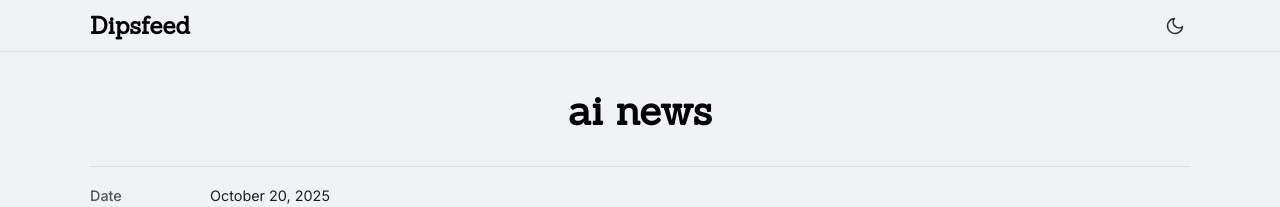
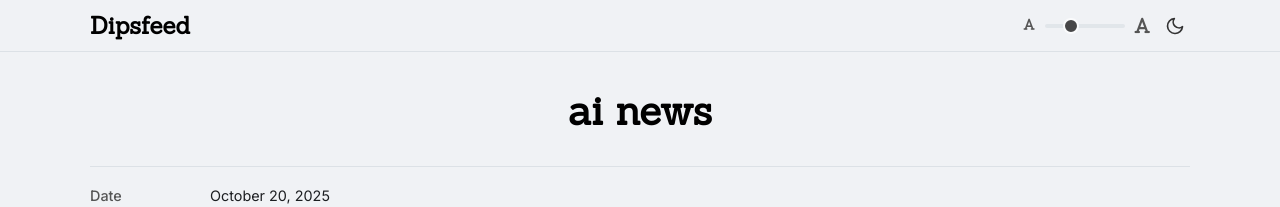
Before and after one commit to dip-bash/dipsfeed, a Jekyll site: the page built from _posts/2025-10-20-my-sec-article.md, in a window 1280 px wide. Shown: the top 207 px of the page. Built offline with Jekyll 4.4.1, drawn with Linux system fonts in a browser that asks for light colours.

Commit message:
Update default.html

```diff
--- a/_layouts/default.html
+++ b/_layouts/default.html
@@ -4,18 +4,36 @@
     <meta charset="UTF-8">
     <meta name="viewport" content="width=device-width, initial-scale=1.0">
     <title>{{ page.title | default: site.title }}</title>
+
+    <!-- This is the link to your stylesheet -->
     <link rel="stylesheet" href="{{ "/assets/css/main.css" | relative_url }}">
-    <link rel="preconnect" href="https://fonts.googleapis.com">
-    <link rel="preconnect" href="https://fonts.gstatic.com" crossorigin>
-    <link href="https://fonts.googleapis.com/css2?family=Fira+Code:wght@400;500;700&display=swap" rel="stylesheet">
+
+    <!-- Font Awesome for Slider Icons -->
+    <link rel="stylesheet" href="https://cdnjs.cloudflare.com/ajax/libs/font-awesome/6.5.2/css/all.min.css">
+
+    <!-- We do NOT need Google Font links here, as they are in main.scss -->
+
 </head>
 <body>
     <header class="site-header">
         <div class="wrapper">
             <a class="site-title" href="{{ site.baseurl }}/">{{ site.title | default: "dipsfeed" }}</a>
             <nav class="site-nav">
+
+                <!-- NEW: Font Size Slider (Only on Post Pages) -->
+                {% if page.layout == 'post' %}
+                <div class="font-slider-container">
+                    <i class="fas fa-font" style="font-size: 0.8rem;"></i> <!-- Small 'A' icon -->
+                    <input type="range" min="0.8" max="1.5" value="1" step="0.1" class="font-slider" id="font-size-slider">
+                    <i class="fas fa-font" style="font-size: 1.1rem;"></i> <!-- Large 'A' icon -->
+                </div>
+                {% endif %}
+
+                <!-- Dark Mode Toggle Button (Existing Code) -->
                 <button id="dark-mode-toggle" class="nav-icon" aria-label="Toggle Dark Mode">
+                    <!-- Sun Icon -->
                     <svg class="sun-icon" xmlns="http://www.w3.org/2000/svg" width="20" height="20" viewBox="0 0 24 24" fill="none" stroke="currentColor" stroke-width="2" stroke-linecap="round" stroke-linejoin="round"><circle cx="12" cy="12" r="5"></circle><line x1="12" y1="1" x2="12" y2="3"></line><line x1="12" y1="21" x2="12" y2="23"></line><line x1="4.22" y1="4.22" x2="5.64" y2="5.64"></line><line x1="18.36" y1="18.36" x2="19.78" y2="19.78"></line><line x1="1" y1="12" x2="3" y2="12"></line><line x1="21" y1="12" x2="23" y2="12"></line><line x1="4.22" y1="19.78" x2="5.64" y2="18.36"></line><line x1="18.36" y1="5.64" x2="19.78" y2="4.22"></line></svg>
+                    <!-- Moon Icon -->
                     <svg class="moon-icon" xmlns="http://www.w3.org/2000/svg" width="20" height="20" viewBox="0 0 24 24" fill="none" stroke="currentColor" stroke-width="2" stroke-linecap="round" stroke-linejoin="round"><path d="M21 12.79A9 9 0 1 1 11.21 3 7 7 0 0 0 21 12.79z"></path></svg>
                 </button>
             </nav>
@@ -50,5 +65,30 @@
             });
         })();
     </script>
+
+    <!-- NEW: Font Sizer Script -->
+    <script>
+        (function() {
+            var slider = document.getElementById('font-size-slider');
+            if (!slider) return; // Don't run this script if the slider isn't on the page
+
+            var html = document.documentElement;
+            var FONT_SIZE_KEY = 'fontSize';
+
+            // 1. Apply a saved font size on page load
+            var savedSize = localStorage.getItem(FONT_SIZE_KEY);
+            if (savedSize) {
+                html.style.setProperty('--font-size-multiplier', savedSize);
+                slider.value = savedSize;
+            }
+
+            // 2. Listen for changes on the slider
+            slider.addEventListener('input', function(e) {
+                var newSize = e.target.value;
+                html.style.setProperty('--font-size-multiplier', newSize);
+                localStorage.setItem(FONT_SIZE_KEY, newSize);
+            });
+        })();
+    </script>
 </body>
 </html>
```
Also changed, not shown: other parts of _layouts/default.html (+1 -4 lines).
